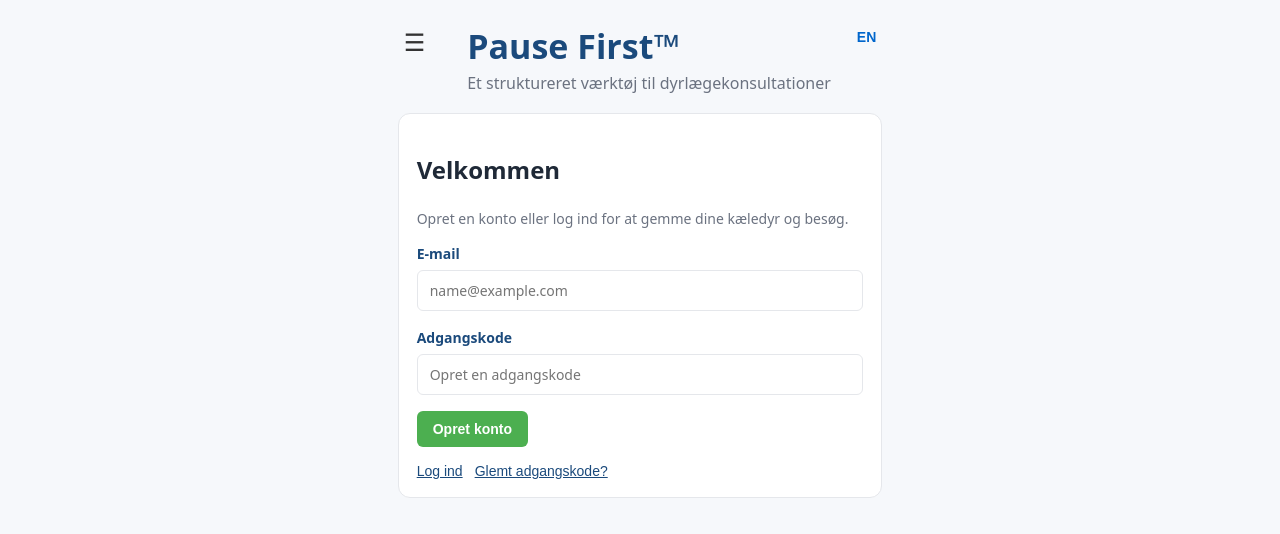
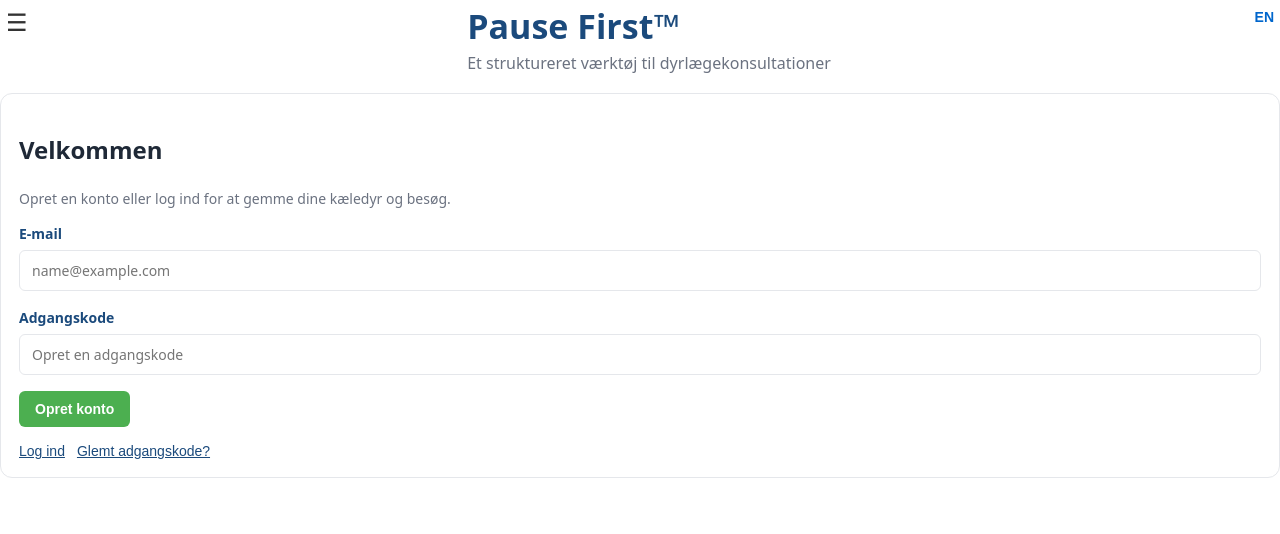
Before and after one commit to olbrith-cmyk/pause-first-app, a React (Vite) app: page / in a window 1280 px wide. Both pictures are taken after a click on the button "DA". Shown: the top 534 px of the page. Built offline with nearby package versions, Linux system fonts and the light colour scheme; no server answers.

Commit message:
Update App.tsx

```diff
--- a/src/App.tsx
+++ b/src/App.tsx
@@ -36,9 +36,9 @@ const [showMedicalDisclaimer, setShowMedicalDisclaimer] = useState(false);
     );
   }
 
-  return (
-    <div className="page">
-          <header className="header">
+    return (
+    <div style={{ display: "flex", flexDirection: "column", height: "100vh", width: "100vw", overflow: "hidden", backgroundColor: "#fff" }}>
+      <header className="header">
         <button
           onClick={() => setMenuOpen(!menuOpen)}
           style={{
```
